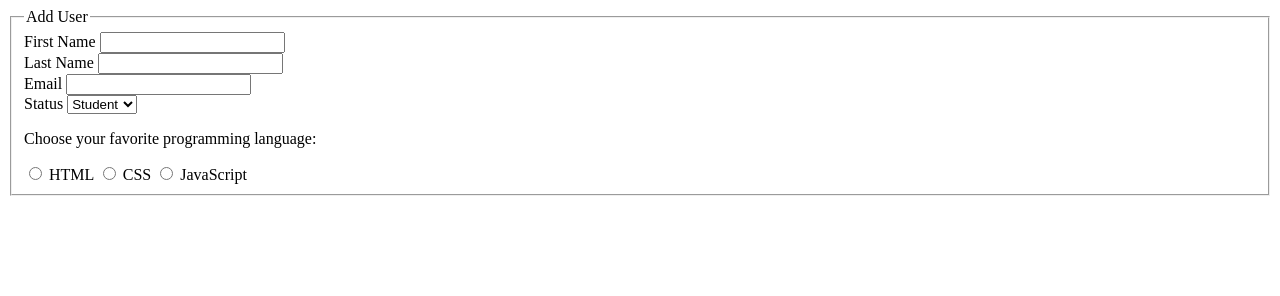
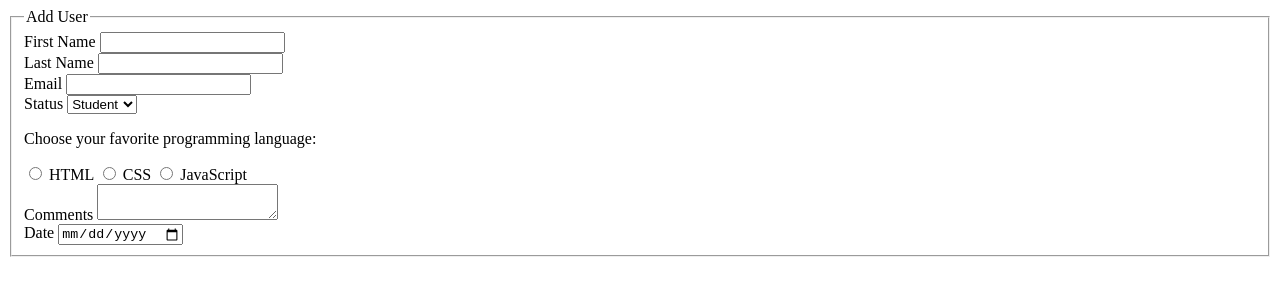
Before and after one commit to KinSamuel/HTML-Forms, a plain HTML site: page index.html in a window 1280 px wide. Drawn offline with Linux system fonts and the light colour scheme.

Commit message:
Phase 5: Additional Information

```diff
--- a/index.html
+++ b/index.html
@@ -42,6 +42,16 @@
                     <input type="radio" id="javascript" name="javascript" value="JavaScript">
                     <label for="javascript">JavaScript</label>
                 </div>
+
+                <div>
+                    <label for="comments">Comments</label>
+                    <textarea id="comments" name="comments"></textarea>
+                </div>
+
+                <div>
+                    <label for="current">Date</label>
+                    <input type="date" id="current" name="current">
+                </div>
             </fieldset>
         </form>
     </body>
```
